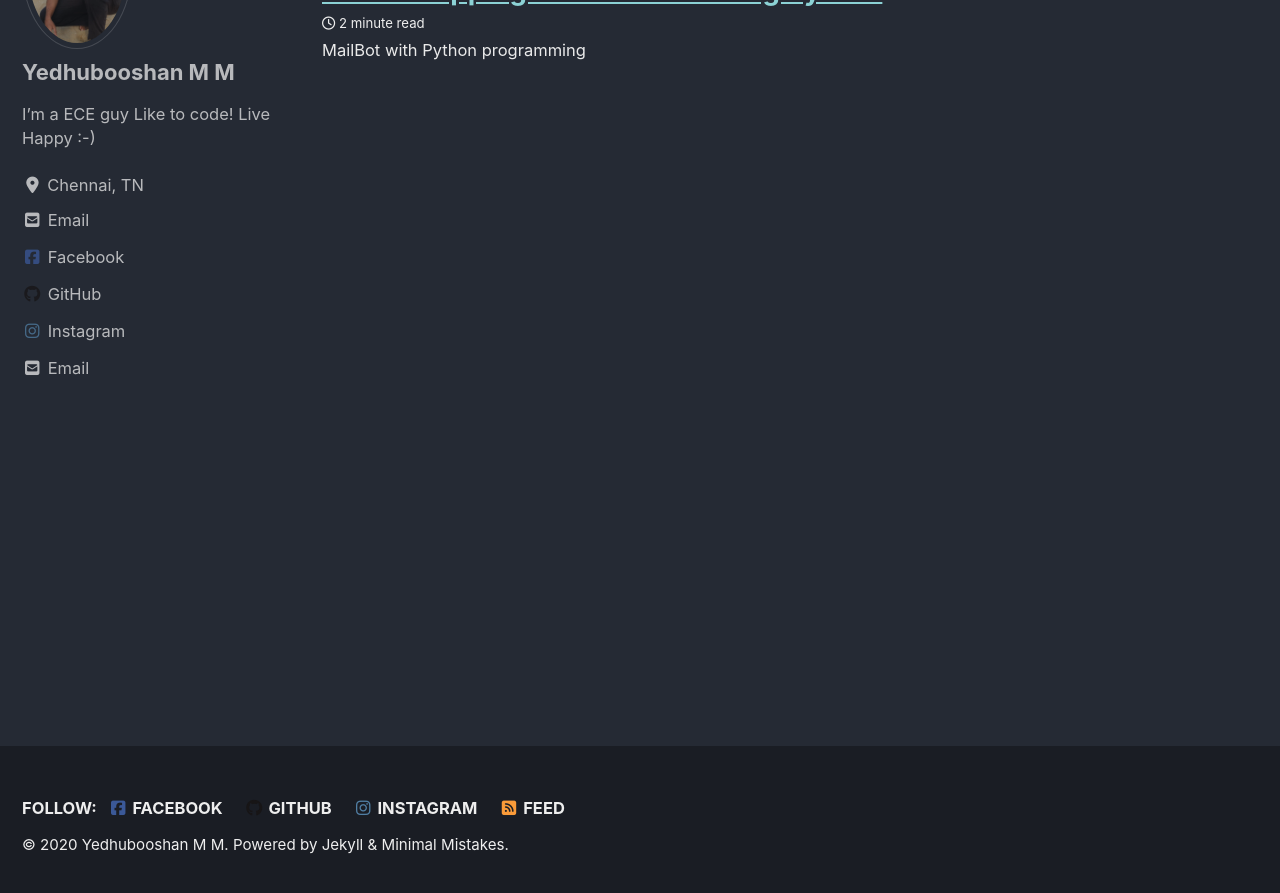
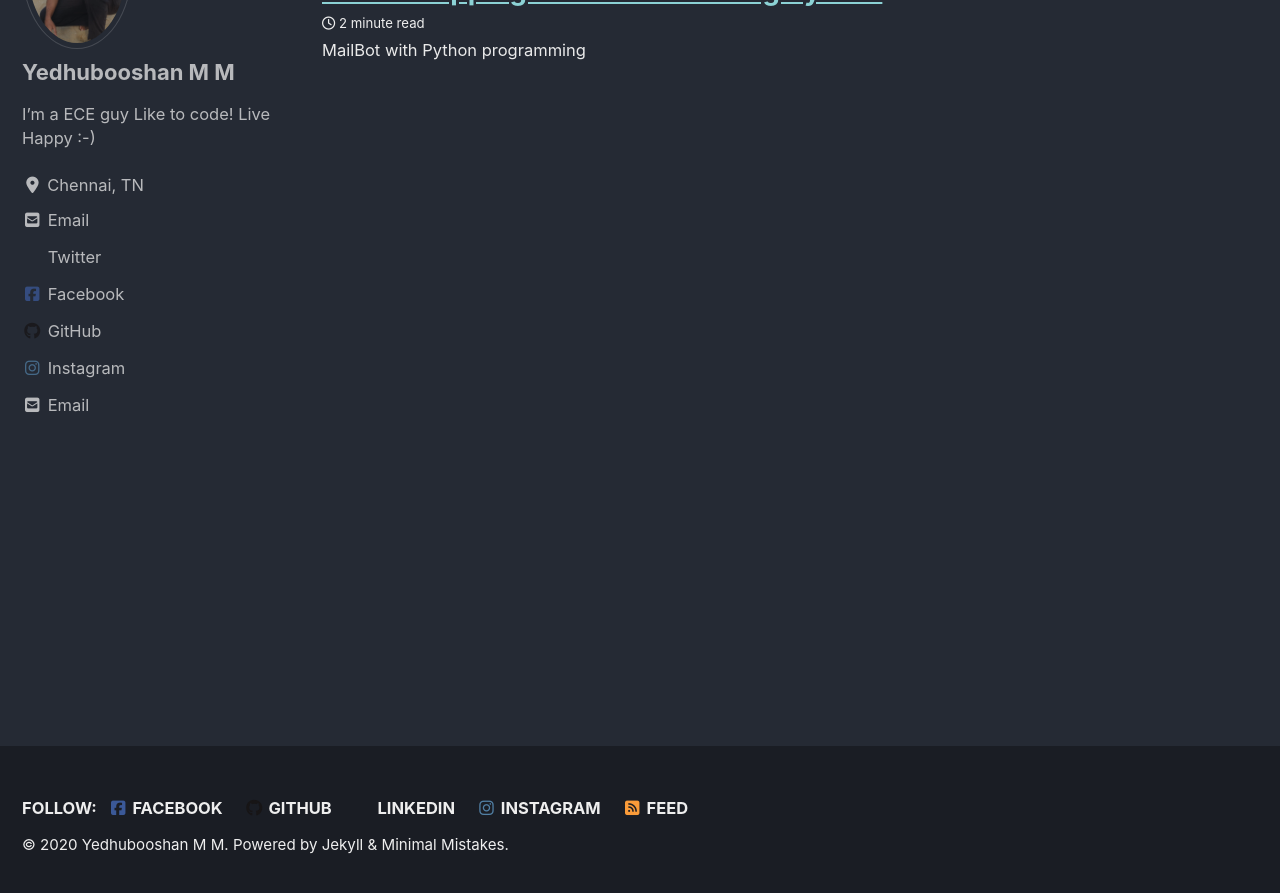
Before and after one commit to Yedhubooshan/yedhubooshan.github.io, a Jekyll site: the page built from index.html, in a window 1280 px wide and 900 px high, scrolled down 760 px. Shown: the top 893 px of the window. Built offline with Jekyll 4.4.1, drawn with Linux system fonts in a browser that asks for light colours; cached includes are drawn as plain includes; nearby versions of some CDN libraries; the list of posts is cut into pages by our own code.

Commit message:
Linkedin added

```diff
--- a/_config.yml
+++ b/_config.yml
@@ -106,8 +106,8 @@
       icon: "fas fa-fw fa-link"
       #url: "https://your-website.com"
     - label: "Twitter"
-      icon: "fab fa-fw fa-twitter-square"
-      #url: "https://twitter.com/"
+      icon: "fab fa-fw fa-linkedin-square"
+      url: "https://www.linkedin.com/in/yedhubooshan"
     - label: "Facebook"
       icon: "fab fa-fw fa-facebook-square"
       url: "https://facebook.com/booshbuddy"
@@ -130,9 +130,9 @@
     - label: "GitHub"
       icon: "fab fa-fw fa-github"
       url: "https://github.com/Yedhubooshan"
-    - label: "GitLab"
-      icon: "fab fa-fw fa-gitlab"
-      # url:
+    - label: "Linkedin"
+      icon: "fab fa-fw fa-linkedin-square"
+      url: "https://www.linkedin.com/in/yedhubooshan"
     - label: "Bitbucket"
       icon: "fab fa-fw fa-bitbucket"
       # url:
```
